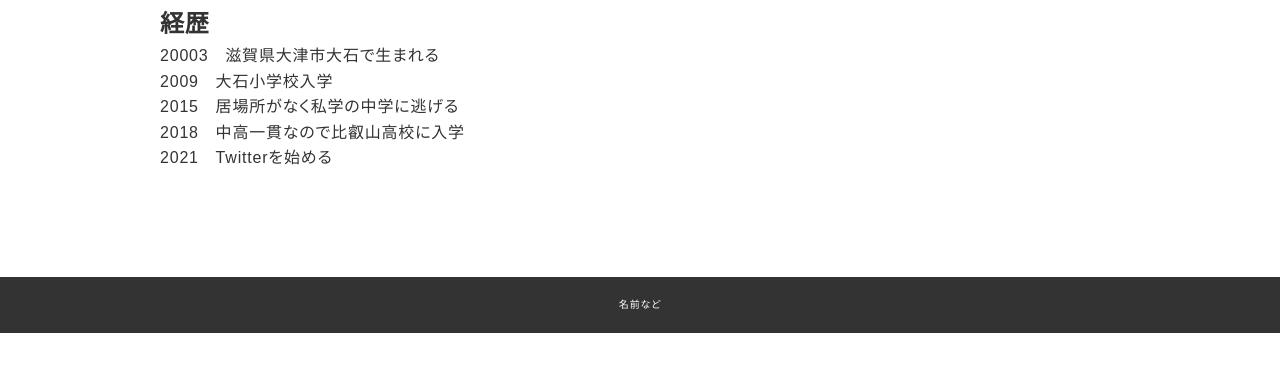
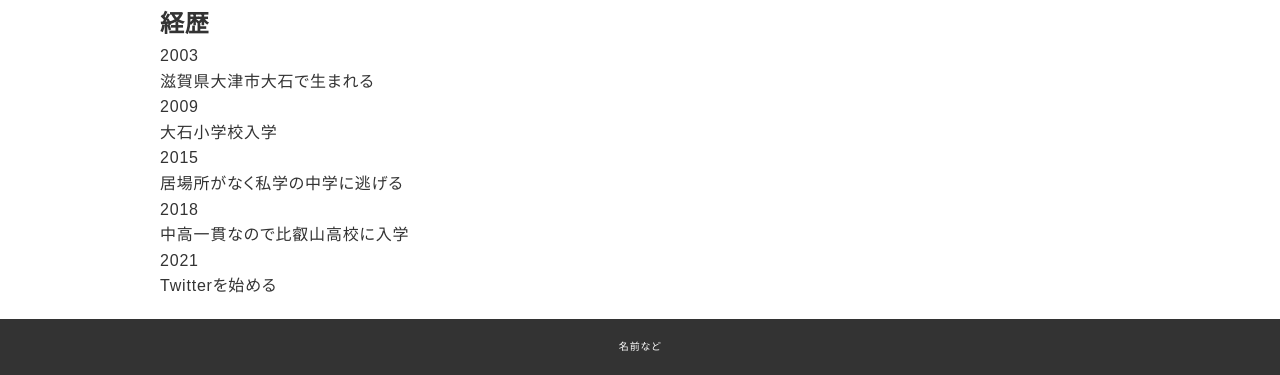
Before and after one commit to KUAD-XtechDesign/portfolio-araishunichiii, a plain HTML site: page cv.html in a window 1280 px wide. Shown: the part 823-1198 px from the top of the page. Before the commit the page ends 1156 px from the top, so only its background shows below. Drawn offline with Linux system fonts and the light colour scheme.

Commit message:
Update cv.html

```diff
--- a/cv.html
+++ b/cv.html
@@ -31,12 +31,34 @@
 
       <img src="./images/IMG_7788.png">
       <h2>経歴</h2>
-      <ul>
-        <li>20003　滋賀県大津市大石で生まれる</li>
-        <li>2009　大石小学校入学</li>
-        <li>2015　居場所がなく私学の中学に逃げる</li>
-        <li>2018　中高一貫なので比叡山高校に入学</li>
-        <li>2021　Twitterを始める</li>
+
+      <ul id="case1" class="case">
+
+        <li>
+          <div class="year">2003</div>
+          <div class="content">滋賀県大津市大石で生まれる</div>
+        </li>
+
+        <li>
+          <div class="year">2009</div>
+          <div class="content">大石小学校入学</div>
+        </li>
+
+        <li>
+          <div class="year">2015</div>
+          <div class="content">居場所がなく私学の中学に逃げる</div>
+        </li>
+
+        <li>
+          <div class="year">2018</div>
+          <div class="content">中高一貫なので比叡山高校に入学</div>
+        </li>
+
+        <li>
+          <div class="year">2021</div>
+          <div class="content">Twitterを始める</div>
+        </li>
+
       </ul>
     </div>
   </section>
```
